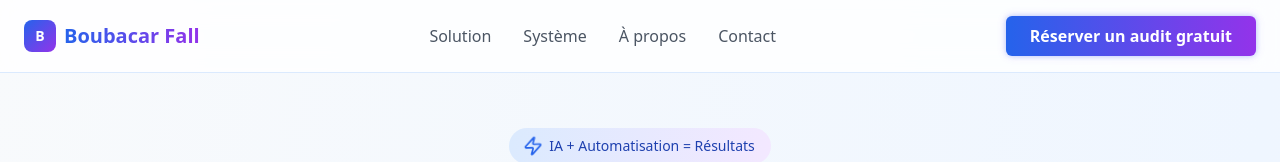
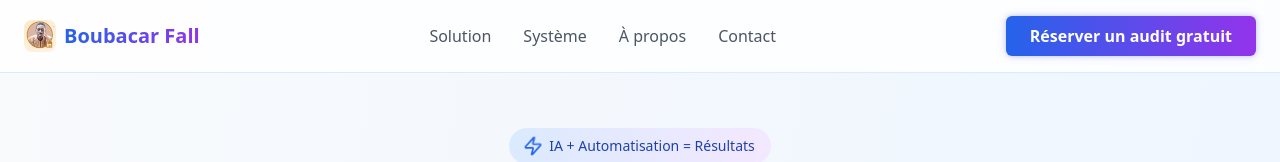
Before and after one commit to boubafa/lead-flow-autopilot-pro, a React (Vite) app: page / in a window 1280 px wide. Shown: the top 162 px of the page. Built offline with nearby package versions, Linux system fonts and the light colour scheme.

Commit message:
Add profile picture
Add the user's profile picture to the "About Me" section and the navbar.

```diff
--- a/src/components/AboutSection.tsx
+++ b/src/components/AboutSection.tsx
@@ -10,8 +10,12 @@ const AboutSection = () => {
 
           <div className="bg-gradient-to-br from-blue-50 to-purple-50 rounded-2xl p-8 md:p-12 border border-blue-100 shadow-lg">
             <div className="flex items-center mb-8">
-              <div className="w-16 h-16 bg-gradient-to-br from-blue-600 to-purple-600 rounded-full flex items-center justify-center mr-6">
-                <span className="text-white font-bold text-2xl">B</span>
+              <div className="w-16 h-16 rounded-full flex items-center justify-center mr-6 overflow-hidden">
+                <img
+                  src="/lovable-uploads/81abc45f-d971-42b9-940c-b02b17e0d096.png"
+                  alt="Boubacar Fall"
+                  className="w-full h-full object-cover"
+                />
               </div>
               <div>
                 <h3 className="text-2xl font-bold text-gray-900 mb-2">
--- a/src/components/Header.tsx
+++ b/src/components/Header.tsx
@@ -1,4 +1,3 @@
-
 import AnimatedLightButton from "./AnimatedLightButton";
 import MobileMenu from "./MobileMenu";
 
@@ -16,8 +15,12 @@ const Header = () => {
     <header className="fixed top-0 w-full bg-white/80 backdrop-blur-md border-b border-blue-100 z-50">
       <div className="container mx-auto px-4 md:px-6 py-3 md:py-4 flex items-center justify-between">
         <div className="flex items-center space-x-2">
-          <div className="w-7 h-7 md:w-8 md:h-8 bg-gradient-to-br from-blue-600 to-purple-600 rounded-lg flex items-center justify-center transform transition-transform duration-200 hover:scale-110 hover:rotate-6">
-            <span className="text-white font-bold text-xs md:text-sm">B</span>
+          <div className="w-7 h-7 md:w-8 md:h-8 rounded-lg flex items-center justify-center transform transition-transform duration-200 hover:scale-110 hover:rotate-6 overflow-hidden">
+            <img
+              src="/lovable-uploads/81abc45f-d971-42b9-940c-b02b17e0d096.png"
+              alt="Boubacar Fall"
+              className="w-full h-full object-cover"
+            />
           </div>
           <span className="text-lg md:text-xl font-bold bg-gradient-to-r from-blue-600 to-purple-600 bg-clip-text text-transparent">
             Boubacar Fall
```
Also changed, not shown: public/lovable-uploads/81abc45f-d971-42b9-940c-b02b17e0d096.png (added).
